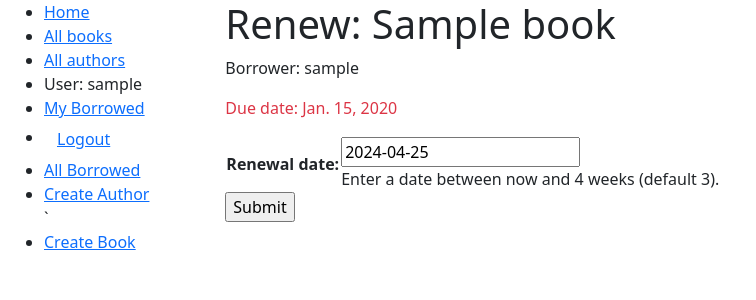
After one commit to jnaumannndsu/csci313-assignment-3-Jackson-Naumann, a Django app: page /catalog/book/00000000-0000-0000-0000-000000000001/renew/ in a window 1280 px wide. The commit adds this page. Shown: the top 300 px of the page, without its empty margins (0-756 px from the left). Run offline with Django 5.2, Linux system fonts and the light colour scheme; a user stored in the database is signed in; tables that the repository leaves empty hold one stand-in row (values such as "Sample post").

Commit message:
Added forms to create,delete, and update Authors and Books

```diff
--- /dev/null
+++ b/catalog/forms.py
@@ -0,0 +1,23 @@
+import datetime
+
+from django import forms
+
+from django.core.exceptions import ValidationError
+from django.utils.translation import gettext_lazy as _
+
+class RenewBookForm(forms.Form):
+    renewal_date = forms.DateField(help_text="Enter a date between now and 4 weeks (default 3).")
+
+    def clean_renewal_date(self):
+        data = self.cleaned_data['renewal_date']
+
+        # Check if a date is not in the past.
+        if data < datetime.date.today():
+            raise ValidationError(_('Invalid date - renewal in past'))
+
+        # Check if a date is in the allowed range (+4 weeks from today).
+        if data > datetime.date.today() + datetime.timedelta(weeks=4):
+            raise ValidationError(_('Invalid date - renewal more than 4 weeks ahead'))
+
+        # Remember to always return the cleaned data.
+        return data
--- a/catalog/models.py
+++ b/catalog/models.py
@@ -53,6 +53,7 @@ class Book(models.Model):
     genre = models.ManyToManyField(
         Genre, help_text="Select a genre for this book")
 
+    language = models.ForeignKey('Language', on_delete=models.SET_NULL, null=True)
 
     def __str__(self):
         """String for representing the Model object."""
--- a/catalog/templates/base_generic.html
+++ b/catalog/templates/base_generic.html
@@ -39,6 +39,12 @@
    {% if user.is_staff %}
    <li><a href="{% url 'all-borrowed' %}">All Borrowed</a></li>
    {% endif %}
+   {% if perms.catalog.add_author %}
+   <li><a href="{% url 'author-create' %}">Create Author</a></li>
+  `{% endif %}
+   {% if perms.catalog.add_book %}
+   <li><a href="{% url 'book-create' %}">Create Book</a></li>
+   {% endif %}
             </ul>
           {% endblock %}
         </div>
--- /dev/null
+++ b/catalog/templates/catalog/book_renew_librarian.html
@@ -0,0 +1,15 @@
+{% extends "base_generic.html" %}
+
+{% block content %}
+  <h1>Renew: {{ book_instance.book.title }}</h1>
+  <p>Borrower: {{ book_instance.borrower }}</p>
+  <p {% if book_instance.is_overdue %} class="text-danger"{% endif %} >Due date: {{ book_instance.due_back }}</p>
+
+  <form action="" method="post">
+    {% csrf_token %}
+    <table>
+    {{ form.as_table }}
+    </table>
+    <input type="submit" value="Submit">
+  </form>
+{% endblock %}
--- a/catalog/templates/catalog/bookinstance_list_borrowed_all.html
+++ b/catalog/templates/catalog/bookinstance_list_borrowed_all.html
@@ -7,7 +7,8 @@
     <ul>
 
       {% for bookinst in bookinstance_list %}
-        <a href="{% url 'book-detail' bookinst.book.pk %}">{{ bookinst.book.title }}</a> ({{ bookinst.due_back }})
+        <a href="{% url 'book-detail' bookinst.book.pk %}">{{ bookinst.book.title }}</a> ({{ bookinst.due_back }}) {% if user.is_staff %}- {{ bookinst.borrower }} {% endif %}
+        {% if perms.catalog.can_mark_returned %}- <a href="{% url 'renew-book-librarian' bookinst.id %}">Renew</a>{% endif %}
       {% endfor %}
     </ul>
 
--- a/catalog/urls.py
+++ b/catalog/urls.py
@@ -8,5 +8,12 @@ urlpatterns = [
     path('authors/', views.AuthorListView.as_view(), name = 'authors'),
     path('author/<int:pk>', views.AuthorDetailView.as_view(), name = 'author-detail'),
     path('mybooks/', views.LoanedBooksByUserListView.as_view(), name='my-borrowed'),
-    path(r'borrowed/', views.LoanedBooksAllListView.as_view(), name='all-borrowed')
+    path(r'borrowed/', views.LoanedBooksAllListView.as_view(), name='all-borrowed'),
+    path('book/<uuid:pk>/renew/', views.renew_book_librarian, name='renew-book-librarian'),
+    path('author/create/', views.AuthorCreate.as_view(), name='author-create'),
+    path('author/<int:pk>/update/', views.AuthorUpdate.as_view(), name='author-update'),
+    path('author/<int:pk>/delete/', views.AuthorDelete.as_view(), name='author-delete'),
+    path('book/create/', views.BookCreate.as_view(), name='book-create'),
+    path('book/<int:pk>/update/', views.BookUpdate.as_view(), name='book-update'),
+    path('book/<int:pk>/delete/', views.BookDelete.as_view(), name='book-delete'),
 ]
--- a/catalog/views.py
+++ b/catalog/views.py
@@ -2,7 +2,8 @@ from django.shortcuts import render
 
 # Create your views here.
 
-from .models import Book, Author, BookInstance, Genre
+from .models import Book, Author, BookInstance, Genre, Language
+import datetime
 
 def index(request):
     """View function for home page of site."""
@@ -74,3 +75,101 @@ class LoanedBooksAllListView(PermissionRequiredMixin,generic.ListView):
 
     def get_queryset(self):
         return BookInstance.objects.filter(status__exact='o').order_by('due_back')
+
+    import datetime
+
+from django.contrib.auth.decorators import login_required, permission_required
+from django.shortcuts import get_object_or_404
+from django.http import HttpResponseRedirect
+from django.urls import reverse
+
+from catalog.forms import RenewBookForm
+
+@login_required
+@permission_required('catalog.can_mark_returned', raise_exception=True)
+def renew_book_librarian(request, pk):
+    """View function for renewing a specific BookInstance by librarian."""
+    book_instance = get_object_or_404(BookInstance, pk=pk)
+
+    # If this is a POST request then process the Form data
+    if request.method == 'POST':
+
+        # Create a form instance and populate it with data from the request (binding):
+        form = RenewBookForm(request.POST)
+
+        # Check if the form is valid:
+        if form.is_valid():
+            # process the data in form.cleaned_data as required (here we just write it to the model due_back field)
+            book_instance.due_back = form.cleaned_data['renewal_date']
+            book_instance.save()
+
+            # redirect to a new URL:
+            return HttpResponseRedirect(reverse('all-borrowed'))
+
+    # If this is a GET (or any other method) create the default form.
+    else:
+        proposed_renewal_date = datetime.date.today() + datetime.timedelta(weeks=3)
+        form = RenewBookForm(initial={'renewal_date': proposed_renewal_date})
+
+    context = {
+        'form': form,
+        'book_instance': book_instance,
+    }
+
+    return render(request, 'catalog/book_renew_librarian.html', context)
+
+from django.views.generic.edit import CreateView, UpdateView, DeleteView
+from django.urls import reverse_lazy
+from .models import Author
+
+class AuthorCreate(PermissionRequiredMixin, CreateView):
+    model = Author
+    fields = ['first_name', 'last_name', 'date_of_birth', 'date_of_death']
+    initial = {'date_of_death': '11/11/2023'}
+    permission_required = 'catalog.add_author'
+
+class AuthorUpdate(PermissionRequiredMixin, UpdateView):
+    model = Author
+    # Not recommended (potential security issue if more fields added)
+    fields = '__all__'
+    permission_required = 'catalog.change_author'
+
+class AuthorDelete(PermissionRequiredMixin, DeleteView):
+    model = Author
+    success_url = reverse_lazy('authors')
+    permission_required = 'catalog.delete_author'
+
+    def form_valid(self, form):
+        try:
+            self.object.delete()
+            return HttpResponseRedirect(self.success_url)
+        except Exception as e:
+            return HttpResponseRedirect(
+                reverse("author-delete", kwargs={"pk": self.object.pk})
+            )
+
+class BookCreate(PermissionRequiredMixin, CreateView):
+    model = Book
+    fields = ['title', 'author', 'summary', 'isbn', 'genre', 'language']
+    permission_required = 'catalog.add_book'
+
+
+class BookUpdate(PermissionRequiredMixin, UpdateView):
+    model = Book
+    fields = ['title', 'author', 'summary', 'isbn', 'genre', 'language']
+    permission_required = 'catalog.change_book'
+
+
+class BookDelete(PermissionRequiredMixin, DeleteView):
+    model = Book
+    success_url = reverse_lazy('books')
+    permission_required = 'catalog.delete_book'
+
+    def form_valid(self, form):
+        try:
+            self.object.delete()
+            return HttpResponseRedirect(self.success_url)
+        except Exception as e:
+            return HttpResponseRedirect(
+                reverse("book-delete", kwargs={"pk": self.object.pk})
+            )
```
Also changed, not shown: catalog/templates/catalog/author_confirm_delete.html (added, +12 -0 lines), catalog/templates/catalog/author_detail.html (+17 -0 lines), catalog/templates/catalog/author_form.html (added, +11 -0 lines), catalog/templates/catalog/book_confirm_delete.html (added, +25 -0 lines), catalog/templates/catalog/book_form.html (added, +11 -0 lines), catalog/migrations/0005_book_language.py (added).
